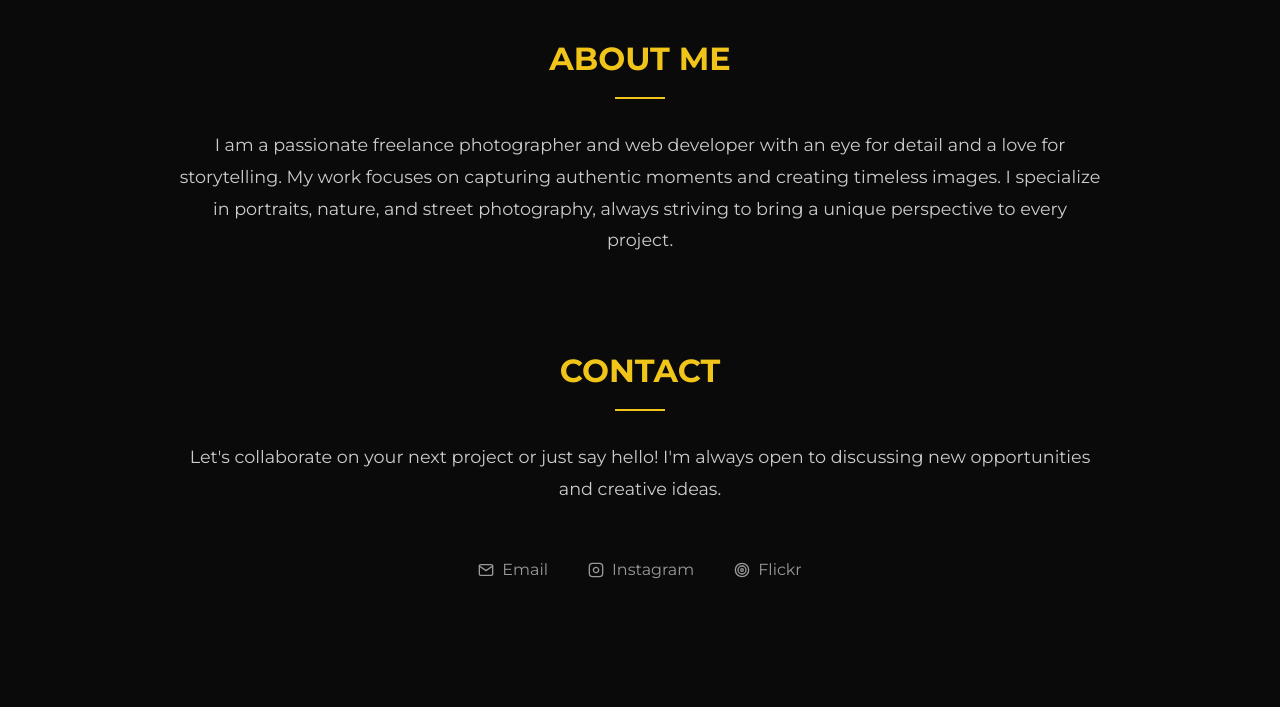
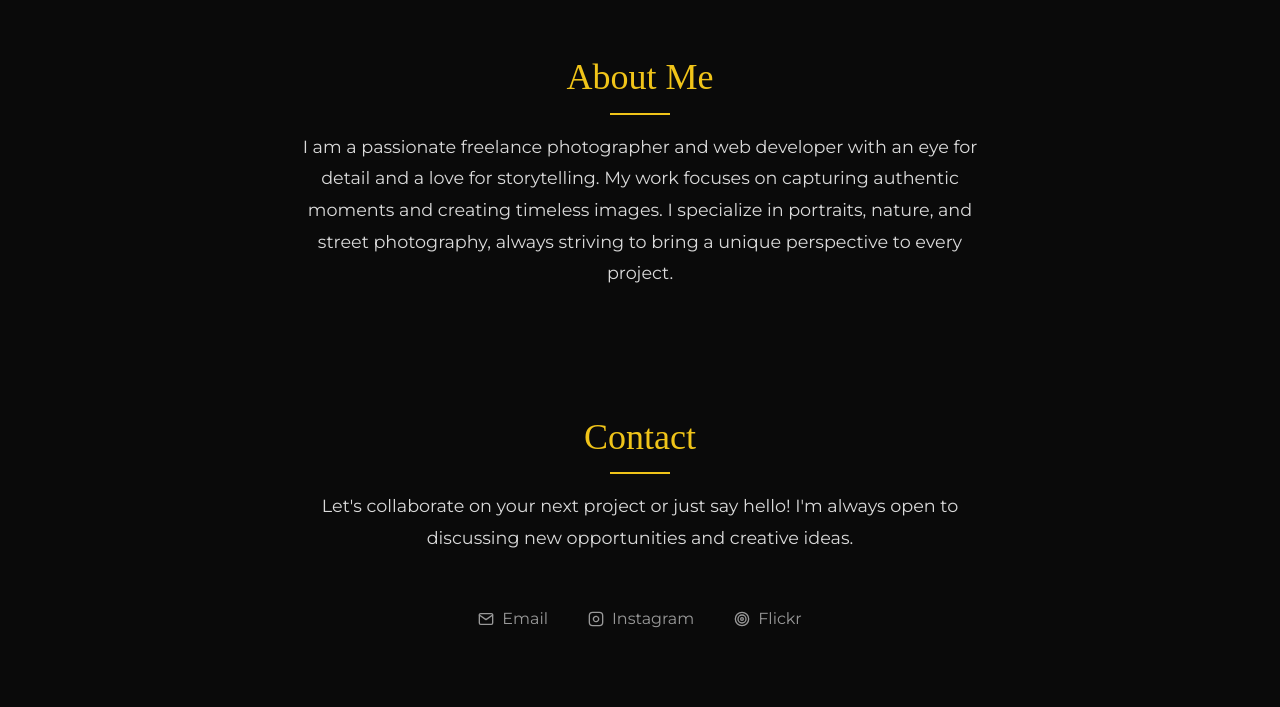
Before and after one commit to mizusou/portfolio, a plain HTML site: page index.html in a window 1280 px wide. Shown: the part 799-1506 px from the top of the page. Before the commit the page ends 1442 px from the top, so only its background shows below. Drawn offline with Linux system fonts and the light colour scheme.

Commit message:
updated fonts & animations

```diff
--- a/style.css
+++ b/style.css
@@ -41,11 +41,26 @@ main { min-height: 100vh; }
   padding: 4px;
 }
 
+@keyframes fadeIn {
+  from { opacity: 0; transform: translateY(10px); }
+  to { opacity: 1; transform: translateY(0); }
+}
+
 .grid-item {
   overflow: hidden;
   border-radius: 4px;
   background: var(--bg-color);
+  opacity: 0;
+  animation: fadeIn 0.6s ease-out forwards;
 }
+
+/* Staggered animation delays */
+.grid-item:nth-child(1) { animation-delay: 0.1s; }
+.grid-item:nth-child(2) { animation-delay: 0.2s; }
+.grid-item:nth-child(3) { animation-delay: 0.3s; }
+.grid-item:nth-child(4) { animation-delay: 0.2s; }
+.grid-item:nth-child(5) { animation-delay: 0.3s; }
+.grid-item:nth-child(6) { animation-delay: 0.4s; }
 
 .grid-item img {
   width: 100%;
@@ -89,40 +104,45 @@ main { min-height: 100vh; }
   line-height: 1.3;
 }
 
+@import url('https://fonts.googleapis.com/css2?family=Playfair+Display:wght@400;500;600;700&display=swap');
+
 .content-section {
-  padding: 2rem 1.5rem;
-  max-width: 1200px;
+  padding: 3rem 1.5rem;
+  max-width: 800px;
   margin: 0 auto;
+  text-align: center;
   color: var(--text-color);
 }
 
 .content-section h2 {
-  font-size: 2rem;
+  font-family: 'Playfair Display', serif;
+  font-size: 2.25rem;
   color: var(--primary-color);
-  margin-bottom: 30px;
-  text-transform: uppercase;
-  text-align: center;
+  margin-bottom: 1.5rem;
   position: relative;
-  padding-bottom: 15px;
+  display: inline-block;
+  font-weight: 500;
 }
+
 .content-section h2::after {
   content: '';
   position: absolute;
-  bottom: 0;
+  bottom: -8px;
   left: 50%;
   transform: translateX(-50%);
-  width: 50px;
+  width: 60px;
   height: 2px;
   background: var(--primary-color);
 }
 
 .content-section p {
-  color: #ccc;
-  margin: 0 auto 25px;
   font-size: 1.1rem;
   line-height: 1.8;
+  color: rgba(255, 255, 255, 0.85);
+  margin: 0 auto 1.5rem;
+  max-width: 700px;
   text-align: center;
-  max-width: 80%;
+  font-family: 'Montserrat', sans-serif;
 }
 
 .social-links {
```
